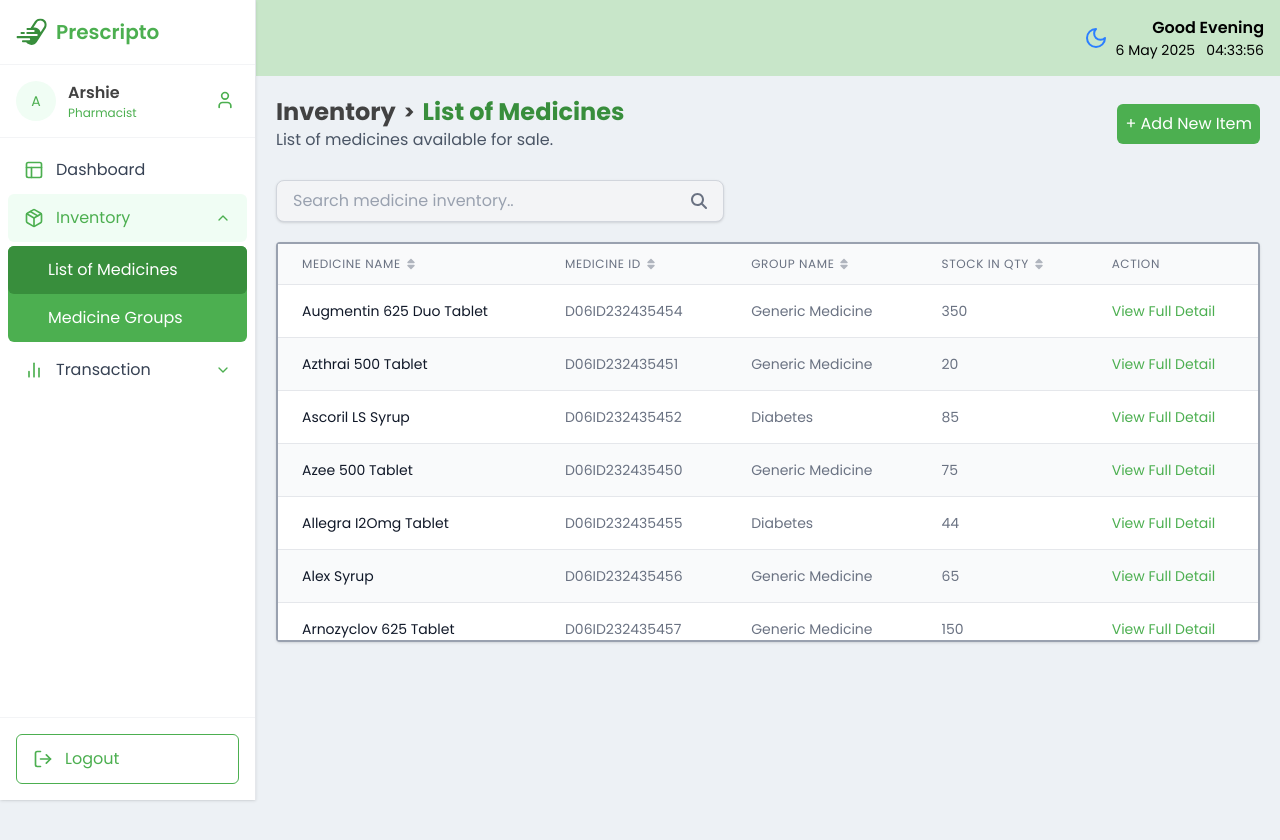
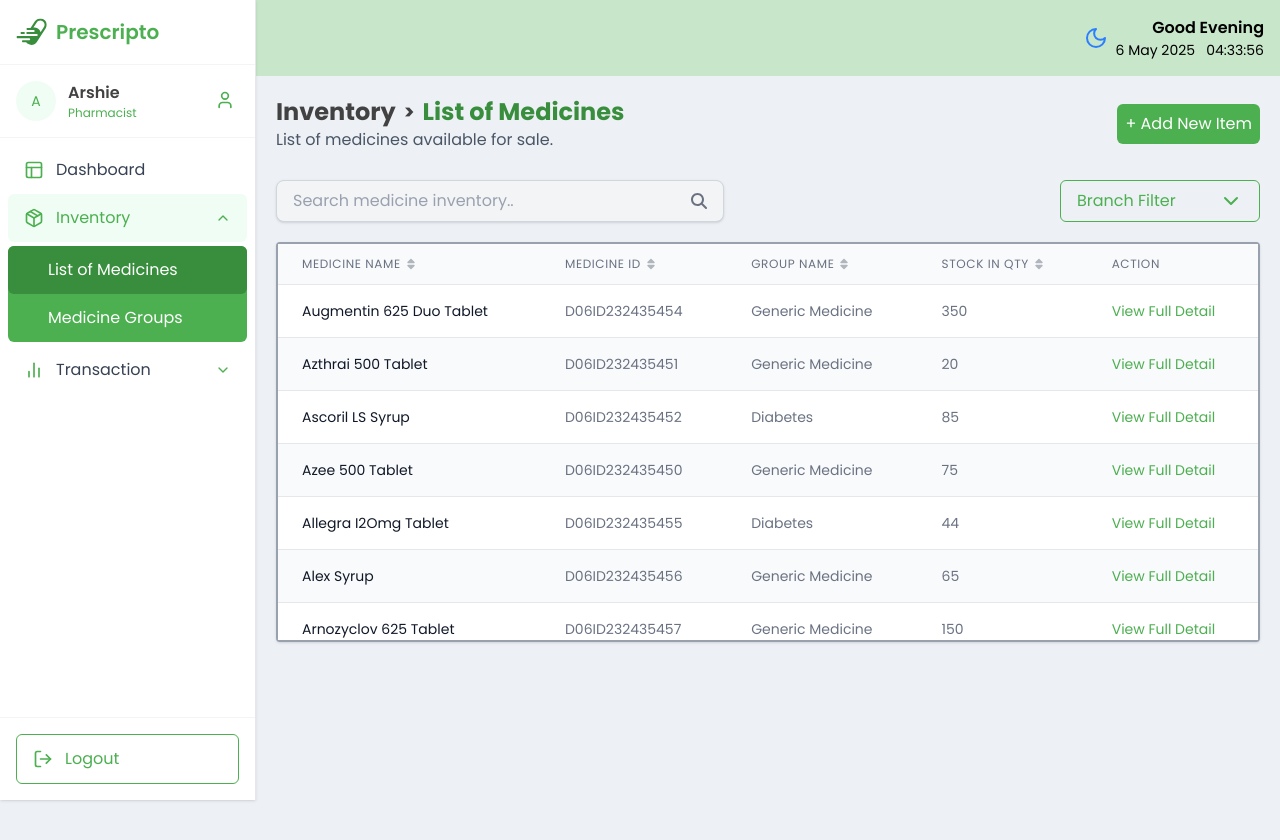
Before and after one commit to drchhhhhh/Prescripto, a React (Vite) app in the folder frontend/: page /inventory/item-list in a window 1280 px wide. Shown: the top 840 px of the page. Built offline with nearby package versions, Linux system fonts and the light colour scheme.

Commit message:
add branch filter in inventory items

```diff
--- a/frontend/src/pages/Inventory/InventoryItems.tsx
+++ b/frontend/src/pages/Inventory/InventoryItems.tsx
@@ -1,6 +1,7 @@
 import { useState, useEffect } from 'react';
 import { Link } from 'react-router-dom';
 import { FaMagnifyingGlass, FaSort, FaSortUp, FaSortDown } from "react-icons/fa6";
+import { Store, ChevronDown } from "lucide-react"; // Added import for the missing icons
 import Header from '../../components/Header';
 
 type Medicine = {
@@ -21,6 +22,13 @@ const InventoryItems = () => {
     field: SortableField;
     direction: SortDirection;
   }>({ field: 'name', direction: 'none' });
+  const [isFilterOpen, setIsFilterOpen] = useState(false);
+  const [branchFilter, setBranchFilter] = useState('');
+
+  const handleFilterSelect = (branch: string) => {
+    setBranchFilter(branch);
+    setIsFilterOpen(false);
+  };
 
   // Simulate fetching data from an API
   useEffect(() => {
@@ -131,10 +139,10 @@ const InventoryItems = () => {
             </Link>
           </section>
 
-          {/* Search and Filter Section */}
-          <section className='flex flex-row justify-between items-center mt-2'>
+          {/* Search and Filter Section - Updated to place them inline */}
+          <section className='flex flex-row justify-between items-center mt-2 gap-4'>
             <form
-              className="flex items-center w-full max-w-md bg-gray-100 border border-gray-300 rounded-lg px-4 py-2 shadow-sm"
+              className="flex items-center flex-grow max-w-md bg-gray-100 border border-gray-300 rounded-lg px-4 py-2 shadow-sm"
               onSubmit={(e) => e.preventDefault()}
             >
               <input
@@ -148,9 +156,56 @@ const InventoryItems = () => {
                 <FaMagnifyingGlass />
               </button>
             </form>
+
+            {/* Branch Filter - Moved inline with search bar */}
+            <div className="relative">
+              <button
+                className="flex items-center justify-between bg-primaryBG border border-primaryGreen rounded-md px-4 py-2 min-w-[200px] text-primaryGreen hover:bg-lightGreen hover:text-darkGreen cursor-pointer"
+                onClick={() => setIsFilterOpen(!isFilterOpen)}
+              >
+                <span>
+                  {branchFilter === "balagtas"
+                    ? "Balagtas Branch"
+                    : branchFilter === "alangilan"
+                    ? "Alangilan Branch"
+                    : branchFilter === "bayan"
+                    ? "Bayan Branch"
+                    : "Branch Filter"}
+                </span>
+                <ChevronDown className="ml-2" />
+              </button>
+
+              {isFilterOpen && (
+                <div className="absolute right-0 mt-1 w-full bg-white border border-gray-300 rounded-md shadow-lg z-10">
+                  <ul>
+                    <li
+                      className="px-4 py-2 hover:bg-lightGreen cursor-pointer text-gray-700 flex items-center"
+                      onClick={() => handleFilterSelect("balagtas")}
+                    >
+                      <Store className="w-5 h-5 mr-2" />
+                      Balagtas Branch
+                    </li>
+                    <li
+                      className="px-4 py-2 hover:bg-lightGreen cursor-pointer text-gray-700 flex items-center"
+                      onClick={() => handleFilterSelect("alangilan")}
+                    >
+                      <Store className="w-5 h-5 mr-2" />
+                      Alangilan Branch
+                    </li>
+                    <li
+                      className="px-4 py-2 hover:bg-lightGreen cursor-pointer text-gray-700 flex items-center"
+                      onClick={() => handleFilterSelect("bayan")}
+                    >
+                      <Store className="w-5 h-5 mr-2" />
+                      Bayan Branch
+                    </li>
+                  </ul>
+                </div>
+              )}
+            </div>
           </section>
 
-          {/* Item Display Section - Updated for proper sizing */}
+          {/* Item Display Section */}
           <section className='flex flex-col shadow bg-cleanWhite rounded-sm border-2 border-gray-400 mt-5 flex-1 max-h-[400px]'>
             <div className="overflow-auto h-full">
               <table className="min-w-full divide-y divide-gray-200">
@@ -239,6 +294,7 @@ const InventoryItems = () => {
             </div>
           </section>
         </div>
+
       </main>
     </>
   )
```
